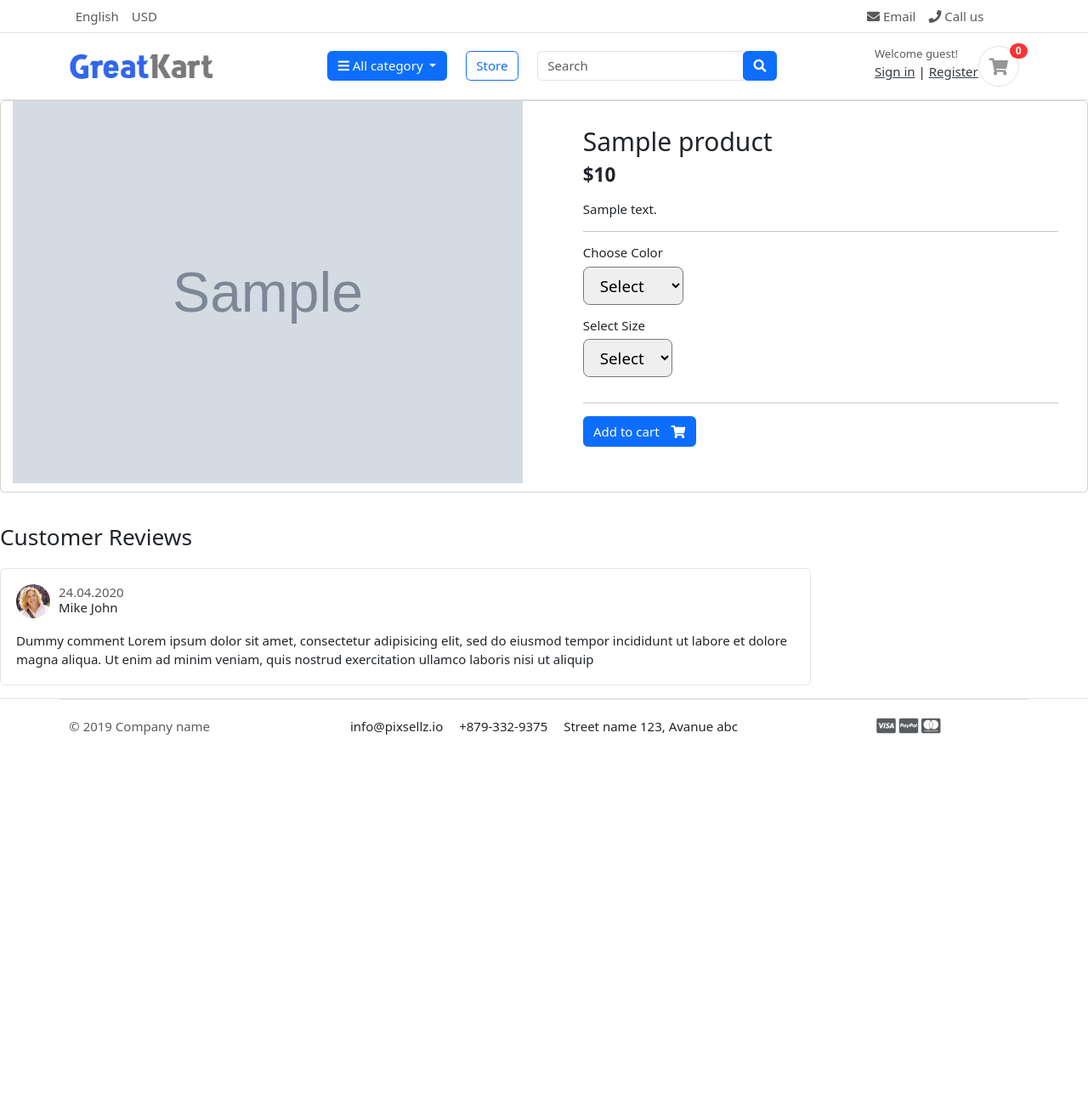
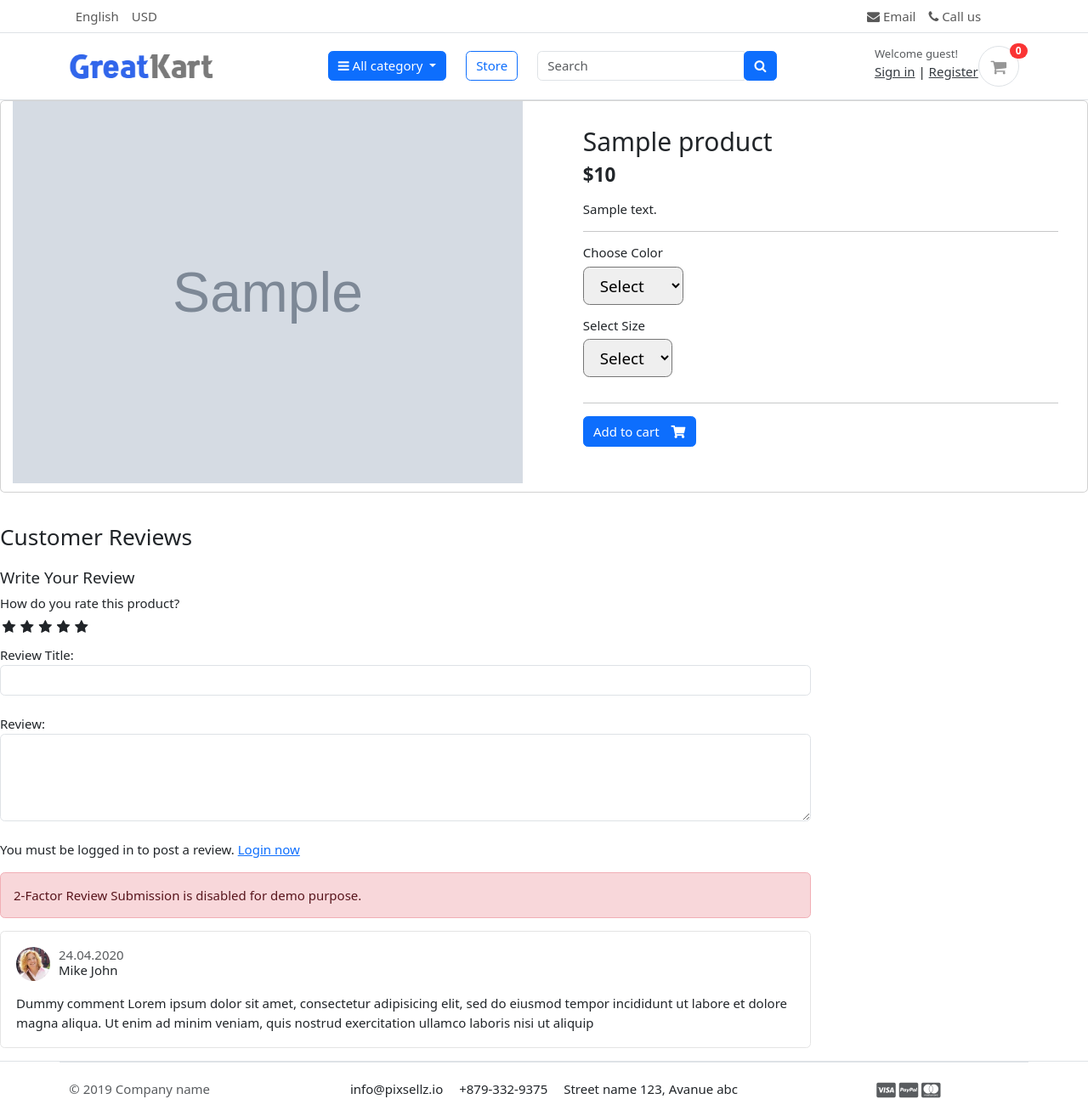
Before and after one commit to NVDungg/D4P_ecom, a Django app: a page that uses templates/base.html in a window 1280 px wide. Shown: the whole page at 85% size. Before the commit the page ends 865 px from the top, so only its background shows below. Run offline with Django 4.2, Linux system fonts and the light colour scheme; tables that the repository leaves empty hold one stand-in row (values such as "Sample post"); grey boxes marked "Sample" are stand-in pictures; some libraries are stand-ins or nearby versions; some web fonts are replaced.

Commit message:
Make rating n review function for product

```diff
--- /dev/null
+++ b/static/css/custom.css
@@ -0,0 +1,61 @@
+/* Hide Radio button */
+.rate > input{
+    display: none;
+}
+
+.rate{
+    display: inline-block;;
+    border: 0;
+}
+
+.rate > label{
+    float: right;
+}
+
+  /* Showing the stars */
+.rate > label:before{
+    display: inline-block;
+    font-size: 1.1rem;
+    font-family: FontAwesome;
+    content: "\f005";
+    margin:0;
+    padding:0.3rem .2rem;
+    cursor: pointer;
+}
+
+  /* Half star */
+.rate .half:before{
+    content: "\f089";
+    position: absolute;
+    padding-right: 0;
+}
+
+  /* Click and hover */
+input:checked ~ label, label:hover ~ label{
+    color: #ffb503;
+}
+
+  /* hover hightlight */
+input:checked + label:hover, input:checked ~ label:hover,input:checked ~ label:hover ~ label,
+label:hover ~ input:checked ~ label{
+    color: #cc9000;
+}
+
+.rating-star i{
+    color: #ffb503 !important;
+}
+
+ul.thumb{
+    margin:0 auto;
+    padding: 0;
+    float: left;
+}
+ul.thumb li{
+    list-style: none;
+    margin: 10px;
+}
+ul.thumb li img{
+    width: 80px;
+    height: 80px;
+    border: 1px solid grey;
+}
--- a/store/urls.py
+++ b/store/urls.py
@@ -1,9 +1,10 @@
 from django.urls import path
-from .views import ProductListView, ProductDetailView, search
+from .views import ProductListView, ProductDetailView, search, submit_review
 
 urlpatterns = [
     path("", ProductListView.as_view(), name="product_list"),
     path("category/<slug:category_slug>/", ProductListView.as_view(), name="product_category"),
     path("category/<slug:category_slug>/<slug:product_slug>/", ProductDetailView.as_view(), name="product_detail"),
     path("search/", search, name='search'),
+    path("submit_review/<int:product_id>/", submit_review, name='submit_review'),
 ]
--- a/store/views.py
+++ b/store/views.py
@@ -1,11 +1,11 @@
-from typing import Any, Optional
-from django.db import models
-from django.shortcuts import render, get_object_or_404
+from django.shortcuts import render, get_object_or_404, redirect
 from django.views.generic import ListView, DetailView
 from django.core.paginator import Paginator
 from django.db.models import Q
+from django.contrib import messages
 
-from .models import Product
+from .forms import ReviewForm
+from .models import Product, ReviewRating
 from categorys.models import Category
 from carts.models import CartItem
 from carts.views import _cart_id
@@ -81,3 +81,29 @@ def search(request):
         'product_count': product_count,
     }
     return render(request, 'store/store.html', context)
+
+def submit_review(request, product_id):
+    #get request url
+    url = request.META.get('HTTP_REFERER')
+    if request.method == 'POST':
+        try:
+            '''Check if user have reviewed then change old review with new review'''
+            reviews = ReviewRating.objects.get(user__id=request.user.id, product__id=product_id)
+            form = ReviewForm(request.POST, instance=reviews)
+            form.save()
+            messages.success(request, 'Thank you! Your review has been updated.')
+            return redirect(url)
+        except ReviewRating.DoesNotExist:
+            '''if user don't review make form get value in request.POST save it in db'''
+            form = ReviewForm(request.POST)
+            if form.is_valid():
+                data = ReviewRating()
+                data.subject = form.cleaned_data['subject']
+                data.rating = form.cleaned_data['rating']
+                data.review = form.cleaned_data['review']
+                data.ip = request.META.get('REMOTE_ADDR')
+                data.product_id = product_id
+                data.user_id = request.user.id
+                data.save()
+                messages.success(request, 'Thank you! Your review has been submitted.')
+                return redirect(url)
--- a/templates/base.html
+++ b/templates/base.html
@@ -24,6 +24,8 @@
 <!-- custom style -->
 <link href="{% static 'css/ui.css' %}" rel="stylesheet" type="text/css"/>
 <link href="{% static 'css/responsive.css' %}" rel="stylesheet" media="only screen and (max-width: 1200px)" />
+<link rel="stylesheet" href="https://cdnjs.cloudflare.com/ajax/libs/font-awesome/4.7.0/css/font-awesome.min.css">
+<link rel="stylesheet" href="{% static 'css/custom.css'%}">
 
 <!-- custom javascript -->
 <script src="{% static 'js/script.js' %}" type="text/javascript"></script>
--- a/templates/store/product_detail.html
+++ b/templates/store/product_detail.html
@@ -76,6 +76,59 @@
 
 	</header>
 
+	{% comment %} RatingForm {% endcomment %}
+	<form action="{% url 'submit_review' product.id %}" method="POST">
+		{% csrf_token %}
+		<h5>Write Your Review</h5>
+
+		<div>
+			<!-- Rating stars -->
+			<label>How do you rate this product?</label>
+			<br>
+			<div class="rate">
+				<input type="radio" name="rating" id="rating10" value="5" required /><label for="rating10" title="5"></label>
+				<input type="radio" name="rating" id="rating9" value="4.5" required /><label for="rating9" title="4.5" class="half"></label>
+				<input type="radio" name="rating" id="rating8" value="4" required /><label for="rating8" title="4"></label>
+				<input type="radio" name="rating" id="rating7" value="3.5" required /><label for="rating7" title="3.5" class="half"></label>
+				<input type="radio" name="rating" id="rating6" value="3" required /><label for="rating6" title="3"></label>
+				<input type="radio" name="rating" id="rating5" value="2.5" required /><label for="rating5" title="2.5" class="half"></label>
+				<input type="radio" name="rating" id="rating4" value="2" required /><label for="rating4" title="2"></label>
+				<input type="radio" name="rating" id="rating3" value="1.5" required /><label for="rating3" title="1.5" class="half"></label>
+				<input type="radio" name="rating" id="rating2" value="1" required /><label for="rating2" title="1"></label>
+				<input type="radio" name="rating" id="rating1" value="0.5" required /><label for="rating1" title="0.5" class="half"></label>
+			</div>
+
+			<br>
+			Review Title:
+			<input type="text" class="form-control" name="subject">
+			<br>
+			Review:
+			<textarea name="review" rows="4" class="form-control"></textarea>
+			<br>
+			<!-- {% if user.is_authenticated %}
+				{% if orderproduct %}
+					<input type="submit" value="Submit Review" class="btn btn-primary">
+				{% else %}
+					<p>You must purchase this product to post a review.</p>
+				{% endif %}
+			{% else %}
+			<p>You must be logged in to post a review. <span><a href="{% url 'login' %}">Login now</a></span></p>
+			{% endif %} -->
+
+			{% if user.is_authenticated %}
+					<input type="submit" value="Submit Review" class="btn btn-primary">
+			{% else %}
+			<p>You must be logged in to post a review. <span><a href="{% url 'login' %}">Login now</a></span></p>
+			{% endif %}
+			<div class="alert alert-danger" role="alert" style="margin-top:10px;">
+				2-Factor Review Submission is disabled for demo purpose.
+			</div>
+
+		</div>
+		{% include 'alerts.html' %}
+	</form>
+
+
 	<article class="box mb-3">
 		<div class="icontext w-100">
 			<img src="{% static './images/avatars/avatar1.jpg' %}" class="img-xs icon rounded-circle">
```
Also changed, not shown: store/forms.py (added, +7 -0 lines), store/migrations/0007_reviewrating.py (added).
